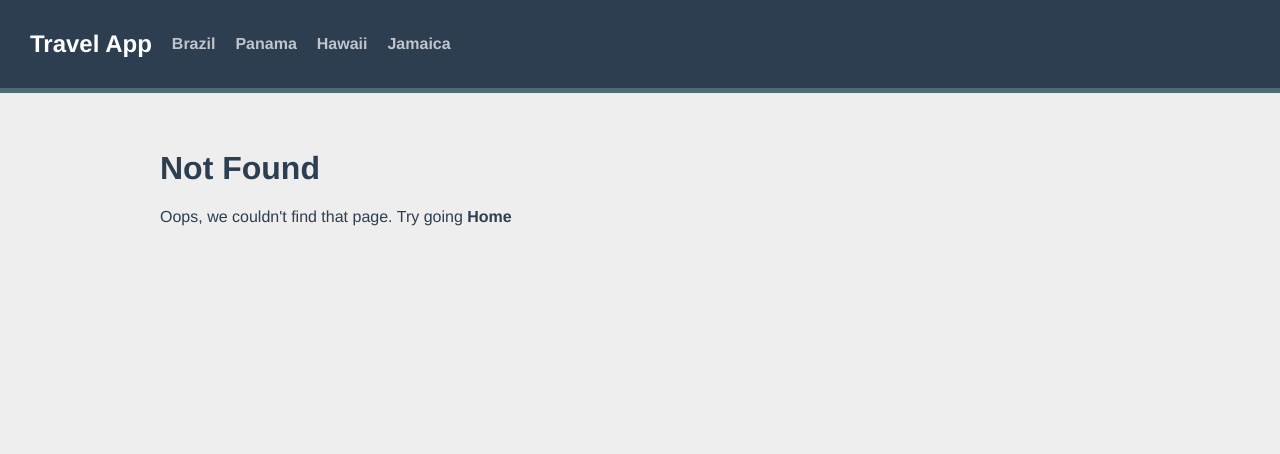
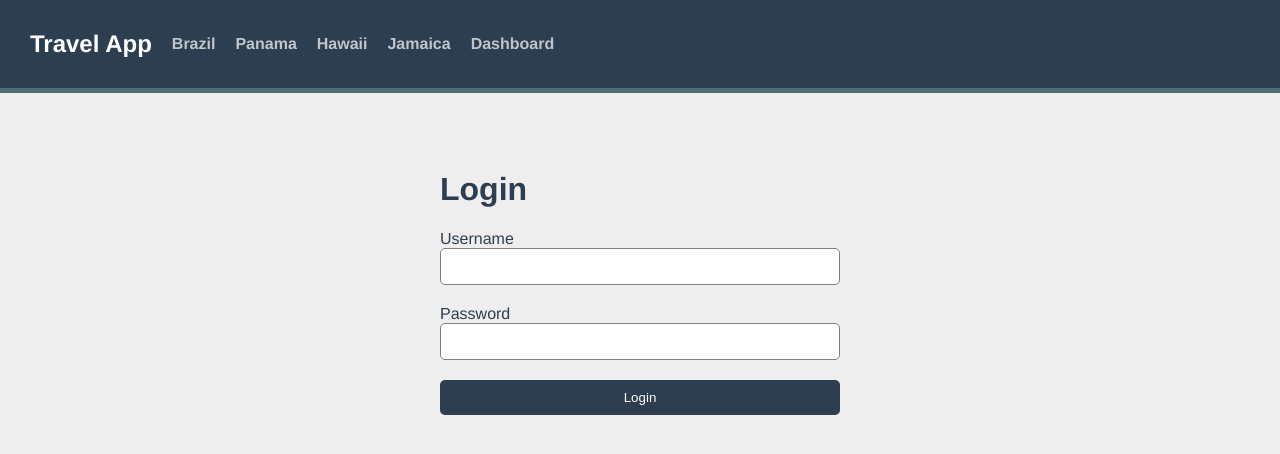
Before and after one commit to srhtak/vue-router, a Vue app: page /login in a window 1280 px wide. Before the commit this address had no page. Shown: the top 454 px of the page. Built offline with nearby package versions, Linux system fonts and the light colour scheme.

Commit message:
control auth

```diff
--- a/src/components/TheNavigation.vue
+++ b/src/components/TheNavigation.vue
@@ -11,6 +11,7 @@
     >
       {{ destination.name }}
     </router-link>
+    <router-link :to="{ name: 'Protected' }">Dashboard</router-link>
   </div>
 </template>
 
--- a/src/router/index.js
+++ b/src/router/index.js
@@ -4,6 +4,17 @@ import sourceData from '@/data.json'
 
 const routes = [
   { path: '/', name: 'Home', component: Home },
+  {
+    path: '/protected', name: 'Protected', component: () => import('@/views/Protected.vue'),
+    meta: {
+      requiresAuth: true,
+    }
+  },
+  {
+    path: '/login',
+    name: 'Login',
+    component: () => import('@/views/Login.vue')
+  },
   {
     path: '/destination/:id/:slug',
     name: 'destination.show',
@@ -38,6 +49,19 @@ const routes = [
 const router = createRouter({
   history: createWebHistory(),
   routes,
+  scrollBehavior(to, from, savedPosition) {
+    return savedPosition || new Promise(resolve => {
+      // if you want to add
+      setTimeout(() => resolve({ top: 0 }), 1000);
+    })
+  }
 })
 
+router.beforeEach((to) => {
+  if (to.meta.requiresAuth && !window.user) {
+    return { name: 'Login' }
+  }
+})
+
+
 export default router
--- /dev/null
+++ b/src/views/Login.vue
@@ -0,0 +1,33 @@
+<script>
+export default {
+  data() {
+    return {
+      username: "",
+      password: "",
+    };
+  },
+  methods: {
+    login() {
+      // Auth user against API
+      window.user = this.username;
+      this.$router.push({ name: "Protected" });
+    },
+  },
+};
+</script>
+
+<template>
+  <div class="login">
+    <form class="form" @submit.prevent="login">
+      <h1>Login</h1>
+      <label for="username">Username</label>
+      <input v-model="username" type="text" name="username" class="input" />
+      <label for="password">Password</label>
+      <input v-model="password" type="password" name="password" class="input" />
+      <button class="btn">Login</button>
+    </form>
+  </div>
+</template>
+
+<style>
+</style>
--- /dev/null
+++ b/src/views/Protected.vue
@@ -0,0 +1,24 @@
+<script>
+export default {
+  data() {
+    return {
+      username: window.user,
+    };
+  },
+  methods: {
+    logout() {
+      (window.user = null), this.$router.push({ name: "Home" });
+    },
+  },
+};
+</script>
+
+<template>
+  <div>
+    <h1>Greetings,{{ username }}</h1>
+    <button @click="logout">Logout</button>
+  </div>
+</template>
+
+<style>
+</style>
```
